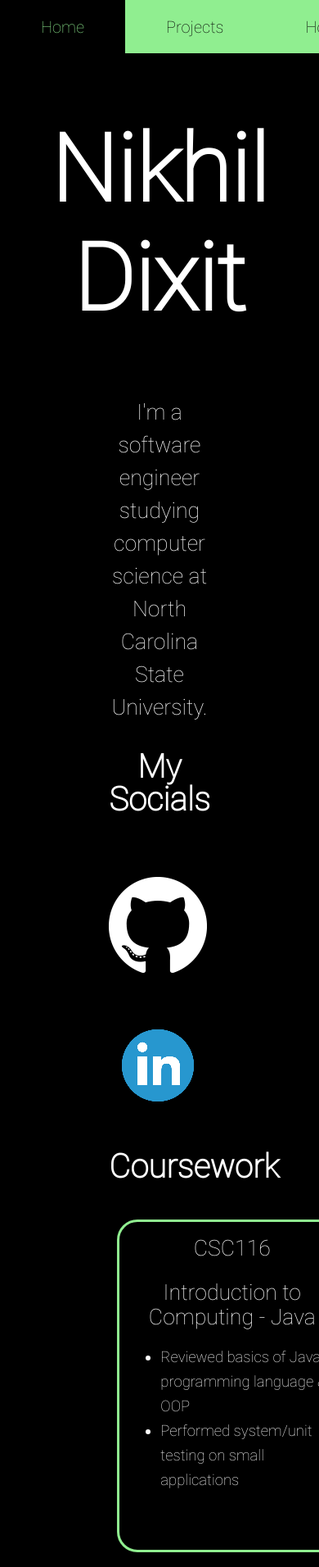
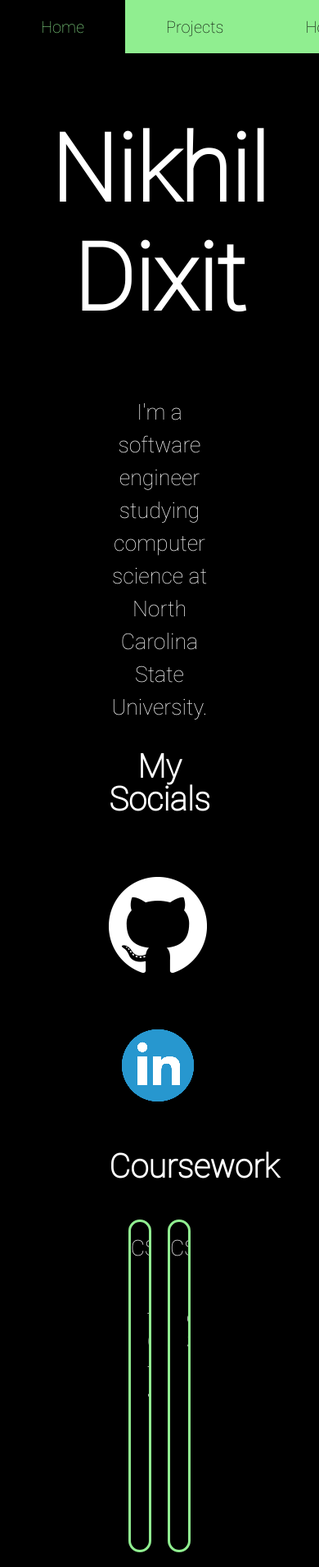
Before and after one commit to nvdixit/Portfolio, a React (Create React App) app in the folder portfolio/: page / in a window 390 px wide. Shown: the top 1912 px of the page at 82% size. Built offline with nearby package versions, Linux system fonts and the light colour scheme.

Commit message:
Responsive component widths added

```diff
--- a/portfolio/public/index.html
+++ b/portfolio/public/index.html
@@ -3,7 +3,7 @@
   <head>
     <meta charset="utf-8" />
     <link rel="icon" href="%PUBLIC_URL%/favicon.ico" />
-    <meta name="viewport" content="width=device-width, initial-scale=1.0, maximum-scale=1.0, user-scalable=no" />
+    <meta name="viewport" content="width=device-width, initial-scale=1.0, maximum-scale=1.0, user-scalable=yes" />
     <meta name="theme-color" content="#000000" />
     <meta
       name="description"
--- a/portfolio/src/components/Course/Course.css
+++ b/portfolio/src/components/Course/Course.css
@@ -2,7 +2,7 @@
     display: inline-block;
     overflow: scroll;
 
-    width:275px;
+    width:18%;
     height: 400px;
     vertical-align: top;
 
--- a/portfolio/src/components/HobbyButton/HobbyButton.css
+++ b/portfolio/src/components/HobbyButton/HobbyButton.css
@@ -11,7 +11,7 @@
     border-radius: 15pt;
 
     height:600px;
-    width:400px;
+    width:27%;
 
     font-size: 25pt;
 
--- a/portfolio/src/components/ProjectButton/ProjectButton.js
+++ b/portfolio/src/components/ProjectButton/ProjectButton.js
@@ -13,10 +13,10 @@
                                 repoUrl={props.repoUrl}
                                 language={props.language}
                                 technicalSummary={props.technicalSummary}/>
+
             <button id="ProjectButton" onClick={() => setButtonPopup(true)}>
                 {props.projectName}
             </button>
-
         </div>
     )
 
```
